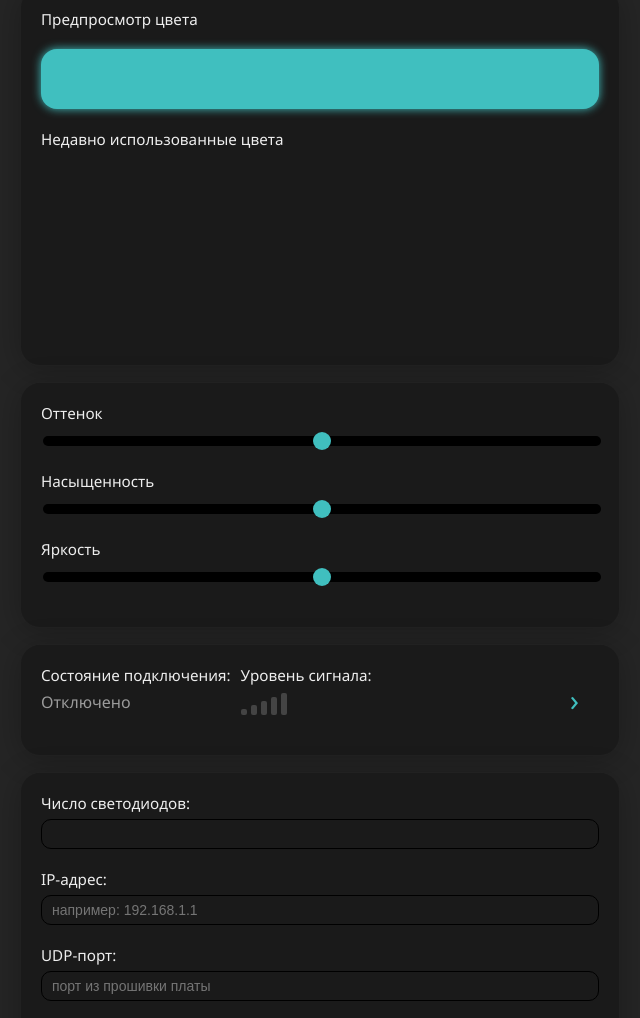
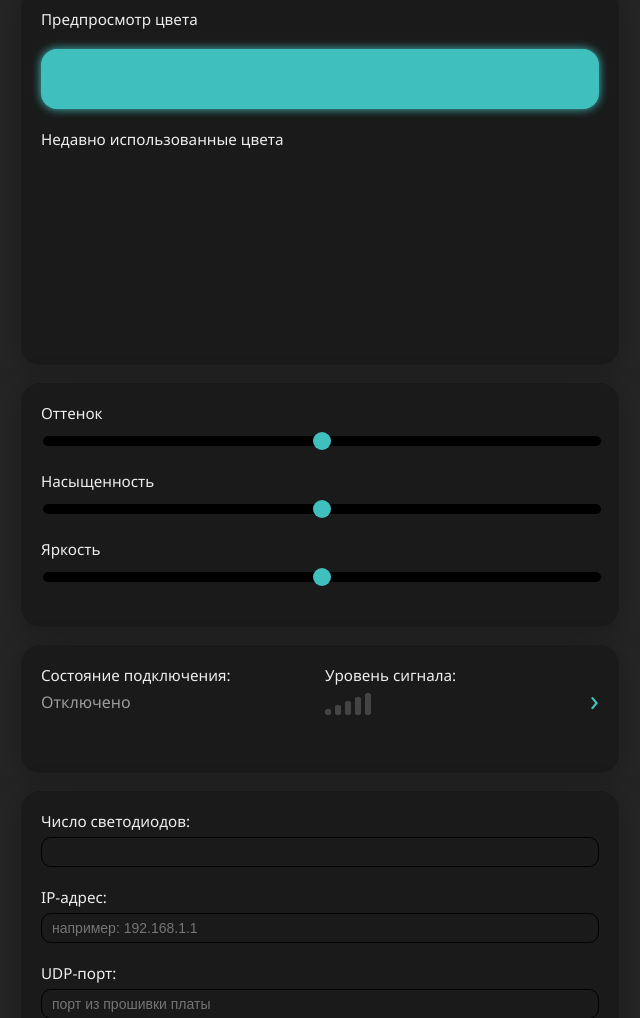
Before and after one commit to GlebVoropai/LightLink, an Electron app: page src/index.html in a window 640 px wide. Shown: the part 71-1089 px from the top of the page. Drawn offline with Linux system fonts and the light colour scheme; no server answers.

Commit message:
small style fix

```diff
--- a/src/renderer.js
+++ b/src/renderer.js
@@ -74,10 +74,9 @@ function updateWifiIcon(rssi) {
 ipcRenderer.on('connection-status', (event, data) => {
   if (data.connected) {
     connectionState.textContent = "Подключено";
-    connectionState.style.color = "lime";
+    connectionState.style.color = "var(--accent-color)";
   } else {
     connectionState.textContent = "Отключено";
-    connectionState.style.color = "red";
   }
 
   if (data.rssi !== null) {
--- a/src/style.css
+++ b/src/style.css
@@ -35,16 +35,13 @@ h1 {
 
 .group.status .column {
   display: flex;
-}
-
-
-.group.status .column {
-  display: flex;
   gap: 10px;
+  width: 100%;
 }
 
 .status .column .control {
   margin-right: auto;
+  width: 50%;
 }
 
 .group.status span {
@@ -179,7 +176,6 @@ input[type="number"] {
   position: relative;
   list-style: none;
   cursor: pointer;
-  padding-right: 20px;
   display: flex;
   align-items: center;
 }
@@ -189,9 +185,10 @@ input[type="number"] {
 }
 
 .group.status summary::after {
+  position: absolute;
+  right: 0;
   content: "›";
   display: inline-block;
-  margin-left: auto;
   transform: rotate(0deg);
   transition: transform 0.3s;
   font-size: 30px;
```
